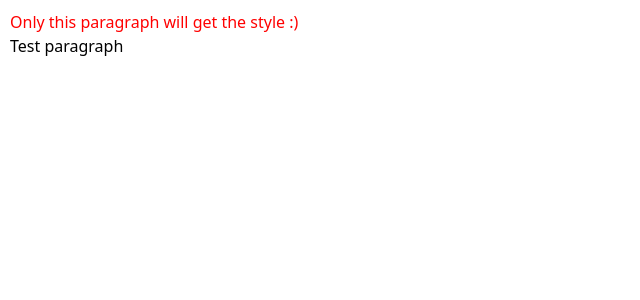
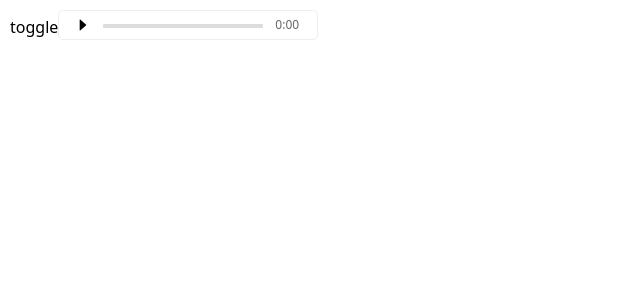
Before and after one commit to gnosis23/hello-react, a React (Create React App) app: page / in a window 1280 px wide. Shown: the top 300 px of the page, without its empty margins (0-640 px from the left). Built offline with nearby package versions, Linux system fonts and the light colour scheme.

Commit message:
feat: add sass; test audio

```diff
--- a/package.json
+++ b/package.json
@@ -3,6 +3,7 @@
   "version": "0.1.0",
   "private": true,
   "dependencies": {
+    "@ant-design/icons": "^4.6.2",
     "@headlessui/react": "^1.3.0",
     "@heroicons/react": "^1.0.2",
     "@testing-library/jest-dom": "^4.2.4",
@@ -13,6 +14,7 @@
     "react": "^16.13.1",
     "react-dom": "^16.13.1",
     "react-scripts": "^4.0.3",
+    "sass": "^1.36.0",
     "styled-jsx": "^3.4.4",
     "use-immer": "^0.4.2"
   },
--- /dev/null
+++ b/src/components/Audio/index.js
@@ -0,0 +1,92 @@
+/**
+ * 自定义播放器
+ * 默认的 html 5 播放器没法改样式..........
+ * FIXME: 修改src无法刷新播放器，和缓存有关
+ */
+import { CaretRightOutlined, PauseOutlined } from '@ant-design/icons';
+import React from 'react';
+import sx from './index.module.scss';
+
+function secondToHuman(time) {
+  let minute = Math.floor(time / 60);
+  let second = Math.floor(time) % 60;
+  return second < 10 ? `${minute}:0${second}` : `${minute}:${second}`;
+}
+
+export default function Audio({ src }) {
+  const audioRef = React.useRef(null);
+  const [canPlay, setCanPlay] = React.useState(true);
+  const [play, setPlay] = React.useState(false);
+  const [time, setTime] = React.useState(0);
+  const [percent, setPercent] = React.useState('0%');
+
+  const togglePlay = React.useCallback(() => {
+    if (!canPlay) return;
+    if (play) {
+      audioRef.current.pause();
+      setPlay(false);
+    } else {
+      audioRef.current.play();
+      setPlay(true);
+    }
+  }, [play, canPlay]);
+
+  React.useEffect(() => {
+    let handleCanPlay = () => {
+      setCanPlay(true);
+      setTime(audioRef.current.duration || 0);
+    };
+    let handleTimeUpdate = () => {
+      setTime(audioRef.current.currentTime);
+      try {
+        let percent =
+          parseInt(
+            (audioRef.current.currentTime / audioRef.current.duration) * 100,
+            10
+          ) + '%';
+        setPercent(percent);
+      } catch (err) {
+        setPercent('0%');
+      }
+    };
+    let handleEnd = () => {
+      setTime(audioRef.current.duration || 0);
+      setPlay(false);
+      setPercent('0%');
+    };
+    let elem = audioRef.current;
+    elem.addEventListener('canplay', handleCanPlay);
+    elem.addEventListener('timeupdate', handleTimeUpdate);
+    elem.addEventListener('ended', handleEnd);
+    setPlay(false);
+    setTime(0);
+    return () => {
+      elem.pause();
+      elem.removeEventListener('canplay', handleCanPlay);
+      elem.removeEventListener('timeupdate', handleTimeUpdate);
+      elem.removeEventListener('ended', handleEnd);
+    };
+  }, [src]);
+
+  return (
+    <>
+      <div className={sx.audio}>
+        {!play ? (
+          <CaretRightOutlined className={sx.icon} onClick={togglePlay} />
+        ) : (
+          <PauseOutlined className={sx.icon} onClick={togglePlay} />
+        )}
+
+        <div className={sx.line}>
+          <div className={sx.line0} />
+          <div className={sx.line1} style={{ width: percent }} />
+        </div>
+
+        <div className={sx.time}>{secondToHuman(time)}</div>
+      </div>
+      <audio key={src} ref={audioRef}>
+        <source src={src} type="audio/mpeg" />
+      </audio>
+    </>
+  );
+}
--- /dev/null
+++ b/src/components/Audio/index.module.scss
@@ -0,0 +1,50 @@
+.audio {
+  display: inline-flex;
+  align-items: center;
+  width: 260px;
+  height: 30px;
+  opacity: 1;
+  background: #ffffff;
+  border: 1px solid #eeeeee;
+  border-radius: 5px;
+  padding: 0 16px;
+  .icon {
+    cursor: pointer;
+    margin-right: 12px;
+  }
+  .line {
+    position: relative;
+    width: 160px;
+    height: 3px;
+  }
+  .line0 {
+    position: absolute;
+    left: 0;
+    right: 0;
+    top: 0;
+    height: 1px;
+    opacity: 1;
+    border: 2px solid #dddddd;
+    border-radius: 1px;
+  }
+  .line1 {
+    position: absolute;
+    left: 0;
+    top: 0;
+    width: 0;
+    height: 4px;
+    opacity: 1;
+    //border: 2px solid $primaryColor;
+    border-radius: 1px;
+    background-color: #0098df;
+  }
+  .time {
+    opacity: 1;
+    font-size: 12px;
+    font-weight: 400;
+    text-align: left;
+    color: #666666;
+    line-height: 14px;
+    margin-left: 12px;
+  }
+}
--- a/src/pages/main/index.js
+++ b/src/pages/main/index.js
@@ -1,25 +1,16 @@
-import React from 'react';
-import logo from '../../assets/img/logo.svg';
-import women from '../../assets/img/beach-work.jpeg';
+import React, {useState} from 'react';
 import './index.css';
+import Audio from "../../components/Audio";
 
-import popularDestinations  from '../../data/popularDestinations';
-import DestinationCard from "../../components/DestinationCard";
-import DropdownMenu from "../../components/DropdownMenu";
-import Paragraph from "../../components/Paragraph";
+const mp3One = 'https://interactive-examples.mdn.mozilla.net/media/cc0-audio/t-rex-roar.mp3';
+const mp3Two = 'https://u-play-1259430598.cos.ap-shanghai.myqcloud.com/test/tts/library/question/74988794452918272.wav';
 
 export default function MainPage(props) {
+  const [src, setSrc] = useState(0);
   return (
     <div>
-      <p>Only this paragraph will get the style :)</p>
-
-      <Paragraph />
-
-      <style jsx>{`
-        p {
-          color: red;
-        }
-      `}</style>
+      <button onClick={() => setSrc(s => s + 1)}>toggle</button>
+      <Audio src={src % 2 === 0 ? mp3One : mp3Two} />
     </div>
   )
 }
```
Also changed, not shown: 1 other file (tests, documents, lock files or other folders).
